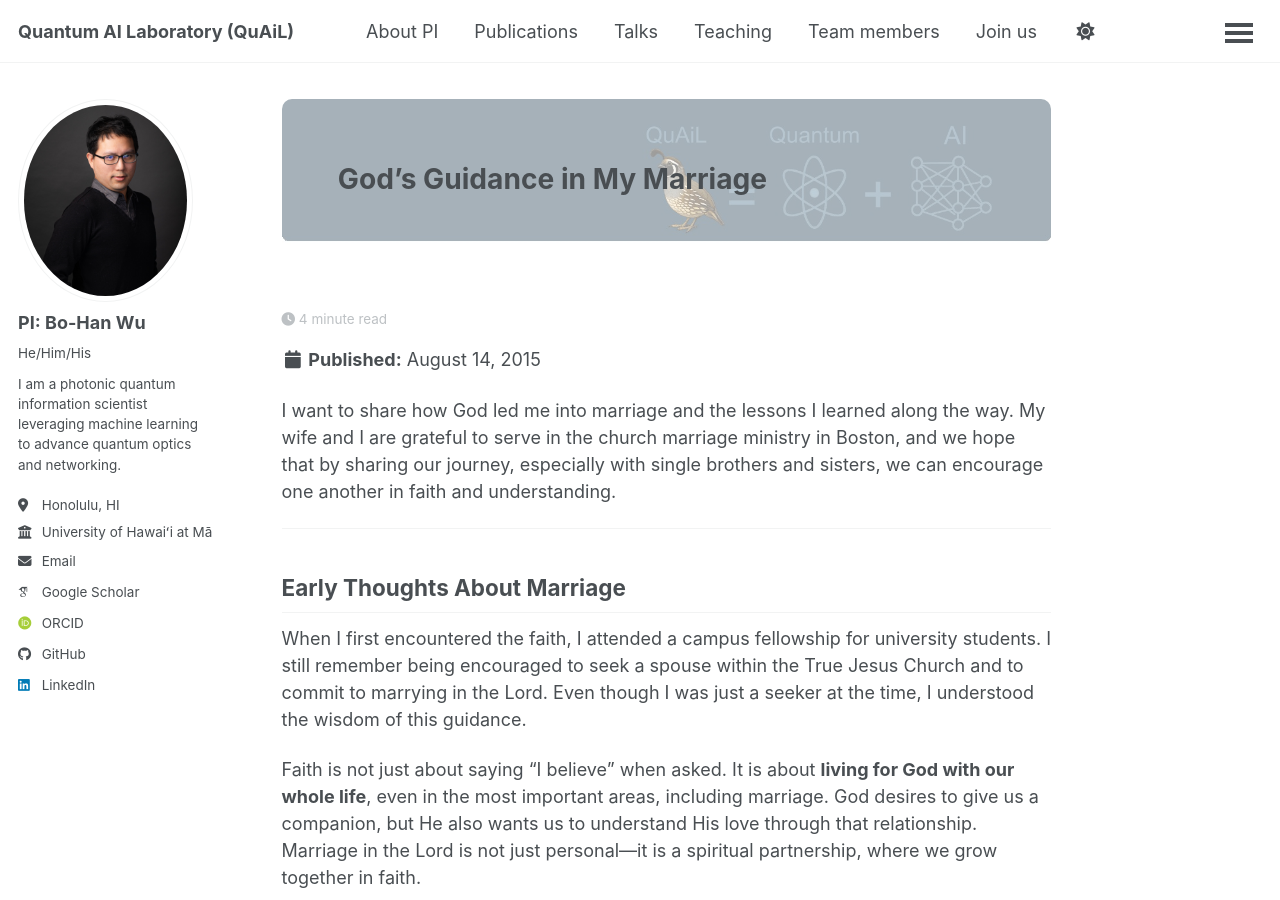
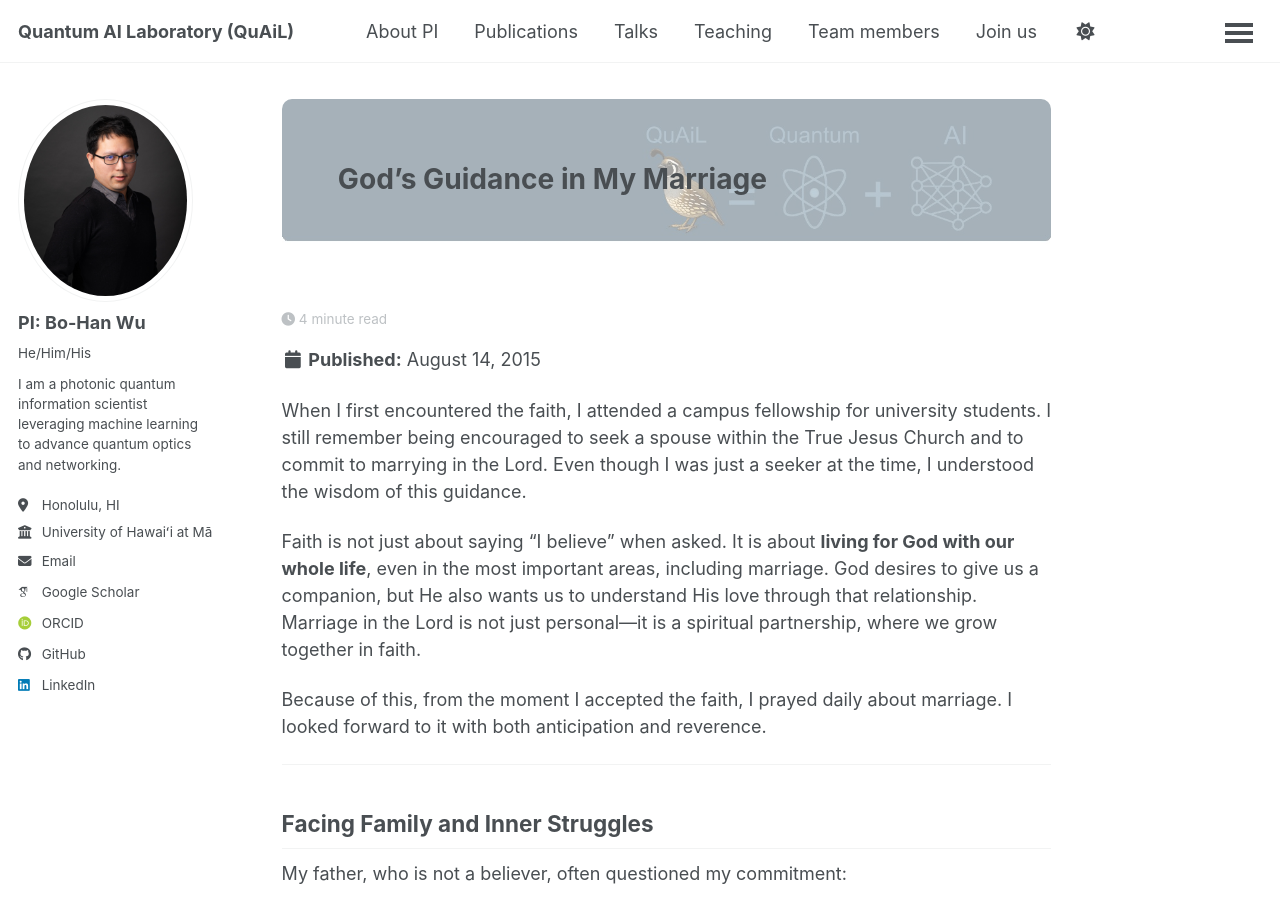
Before and after one commit to go705/go705.github.io, a Jekyll site: the page built from _posts/2015-08-14-blog-post-4.md, in a window 1280 px wide and 900 px high. Built offline with Jekyll 4.4.1, drawn with Linux system fonts in a browser that asks for light colours; some web fonts are replaced; a script bundle is joined from its source files by our own code; library files that are not in the unit come from our copies.

Commit message:
Update 2015-08-14-blog-post-4.md

```diff
--- a/_posts/2015-08-14-blog-post-4.md
+++ b/_posts/2015-08-14-blog-post-4.md
@@ -5,11 +5,6 @@ categories:
   - testimony
 ---
 
-I want to share how God led me into marriage and the lessons I learned along the way. My wife and I are grateful to serve in the church marriage ministry in Boston, and we hope that by sharing our journey, especially with single brothers and sisters, we can encourage one another in faith and understanding.
-
----
-
-## Early Thoughts About Marriage
 
 When I first encountered the faith, I attended a campus fellowship for university students. I still remember being encouraged to seek a spouse within the True Jesus Church and to commit to marrying in the Lord. Even though I was just a seeker at the time, I understood the wisdom of this guidance.
 
```
